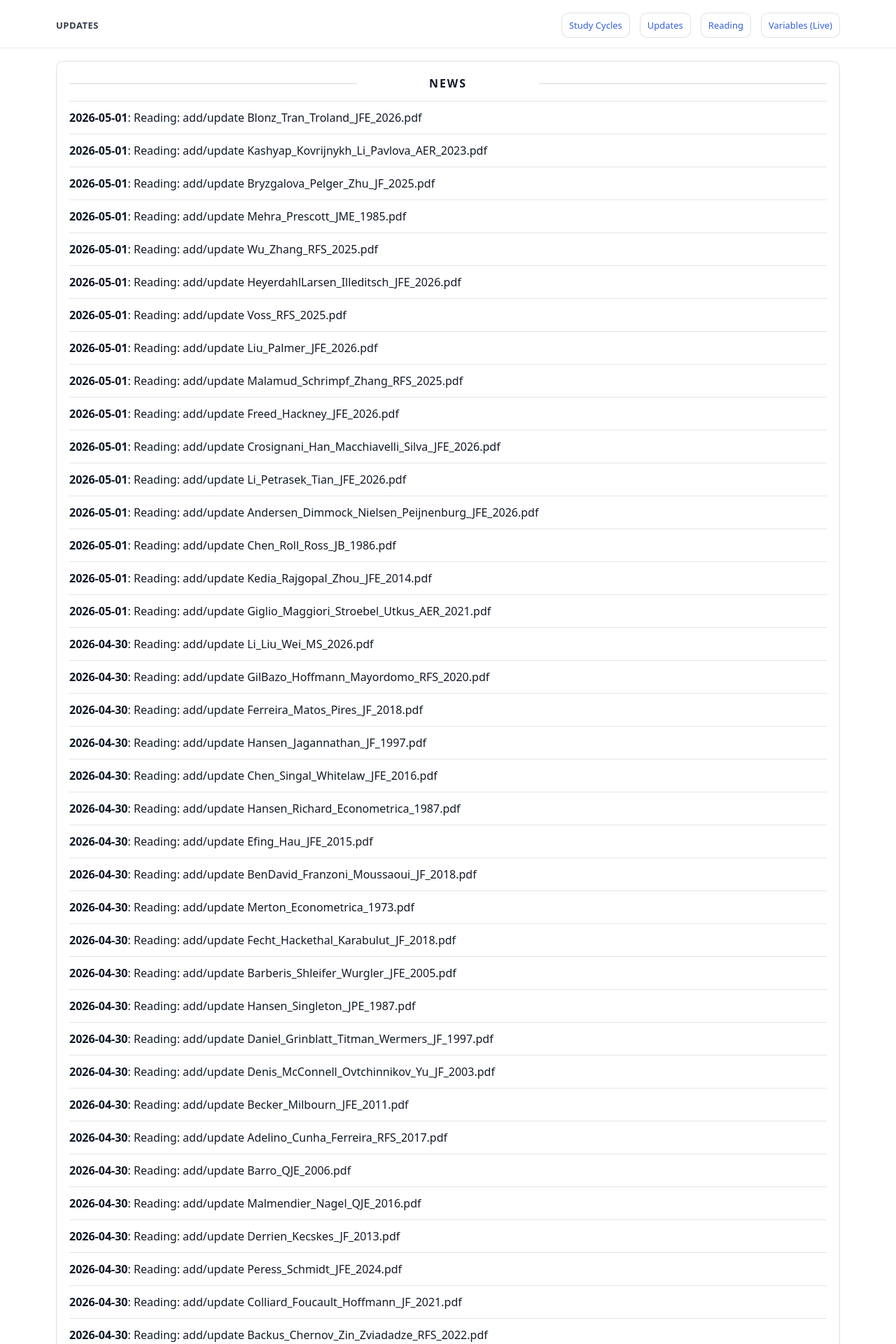
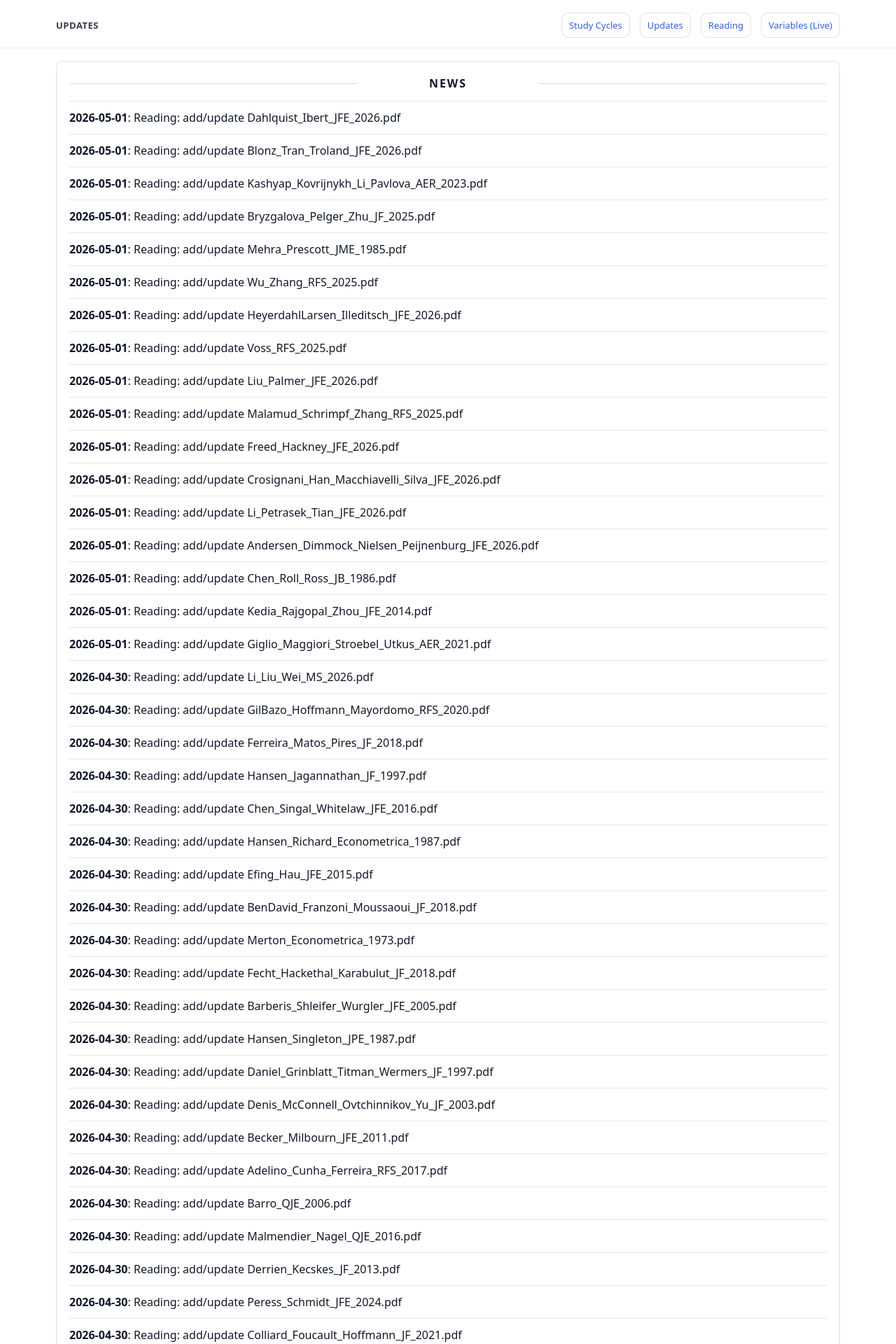
Before and after one commit to yaxinzn/study-archive, a Jekyll site: the page built from updates/index.md, in a window 1280 px wide. Shown: the top 1920 px of the page at 70% size. Built offline with Jekyll 4.4.1, drawn with Linux system fonts in a browser that asks for light colours; some of the changed text lies outside the part shown.

Commit message:
chore: update NEWS feed

```diff
--- a/_data/news.yml
+++ b/_data/news.yml
@@ -1,4 +1,7 @@
 # Auto-generated update history (sorted newest -> oldest). Do not edit manually.
+- ts: "1777632234"
+  date: "2026-05-01"
+  title: "Reading: add/update Dahlquist_Ibert_JFE_2026.pdf"
 - ts: "1777631966"
   date: "2026-05-01"
   title: "Reading: add/update Blonz_Tran_Troland_JFE_2026.pdf"
```
